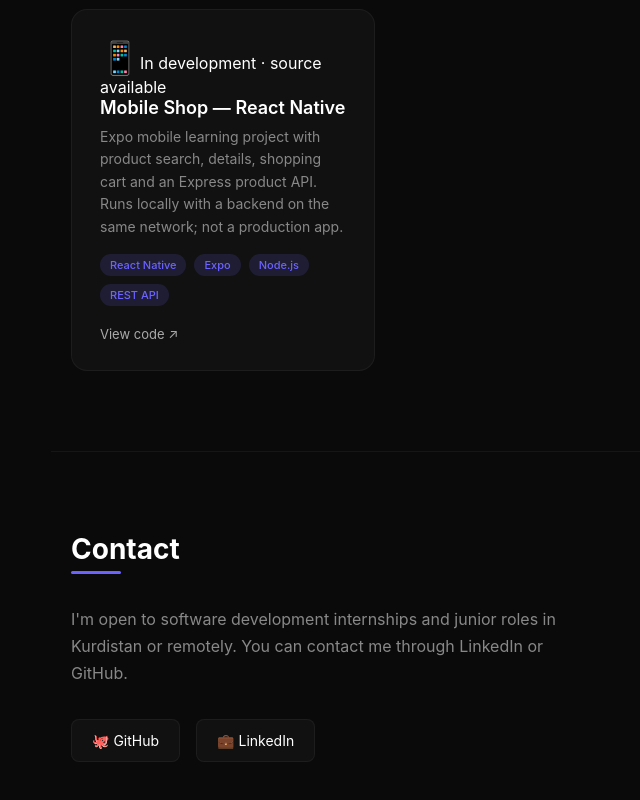
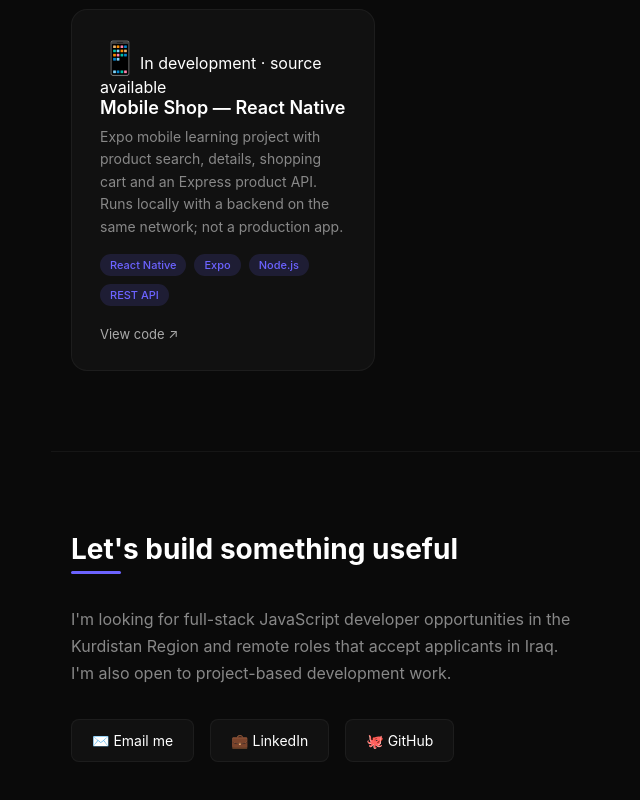
Before and after one commit to sardarMrashed/sardar-portfolio, a React (Create React App) app: page / in a window 1280 px wide. Shown: the part 1737-2537 px from the top of the page, without its empty margins (89-729 px from the left). Built offline with nearby package versions, Linux system fonts and the light colour scheme.

Commit message:
Portfolio: improve Contact.jsx for recruiters

```diff
--- a/src/components/Contact.jsx
+++ b/src/components/Contact.jsx
@@ -1,18 +1,16 @@
 export default function Contact() {
   return (
     <section className="contact-section" id="contact">
-      <h2 className="section-title">Contact</h2>
+      <h2 className="section-title">Let's build something useful</h2>
       <p className="contact-desc">
-     I'm open to software development internships and junior roles in Kurdistan or remotely.
-        You can contact me through LinkedIn or GitHub.
+        I'm looking for full-stack JavaScript developer opportunities in the
+        Kurdistan Region and remote roles that accept applicants in Iraq.
+        I'm also open to project-based development work.
       </p>
       <div className="contact-links">
-        <a href="https://github.com/sardarMrashed" className="contact-link" target="_blank" rel="noreferrer">
-          🐙 GitHub
-        </a>
-        <a href="https://www.linkedin.com/in/sardar-mohammed-rashid/" className="contact-link" target="_blank" rel="noreferrer">
-          💼 LinkedIn
-        </a>
+        <a href="mailto:sardarmohamad96@gmail.com?subject=Full-Stack%20Developer%20Opportunity" className="contact-link">✉️ Email me</a>
+        <a href="https://www.linkedin.com/in/sardar-mohammed-rashid/" className="contact-link" target="_blank" rel="noreferrer">💼 LinkedIn</a>
+        <a href="https://github.com/sardarMrashed" className="contact-link" target="_blank" rel="noreferrer">🐙 GitHub</a>
       </div>
     </section>
   )
```
